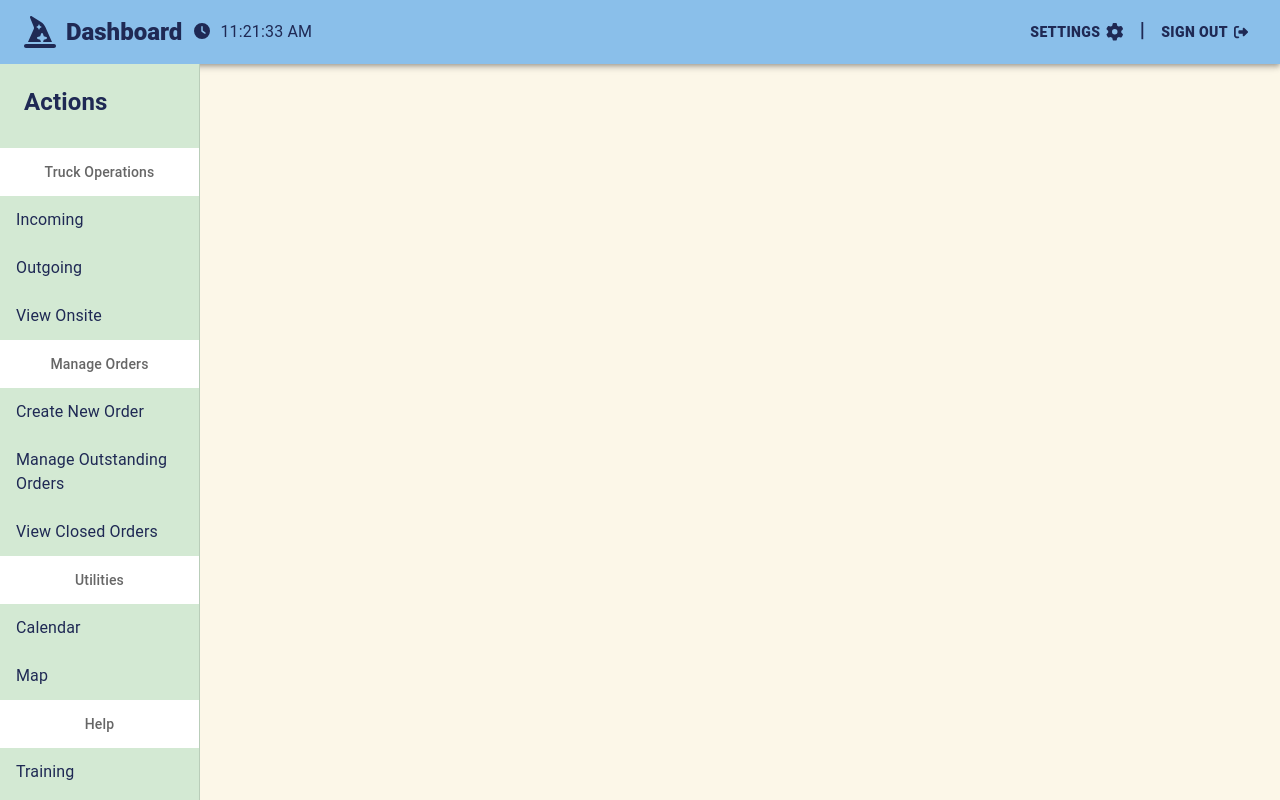
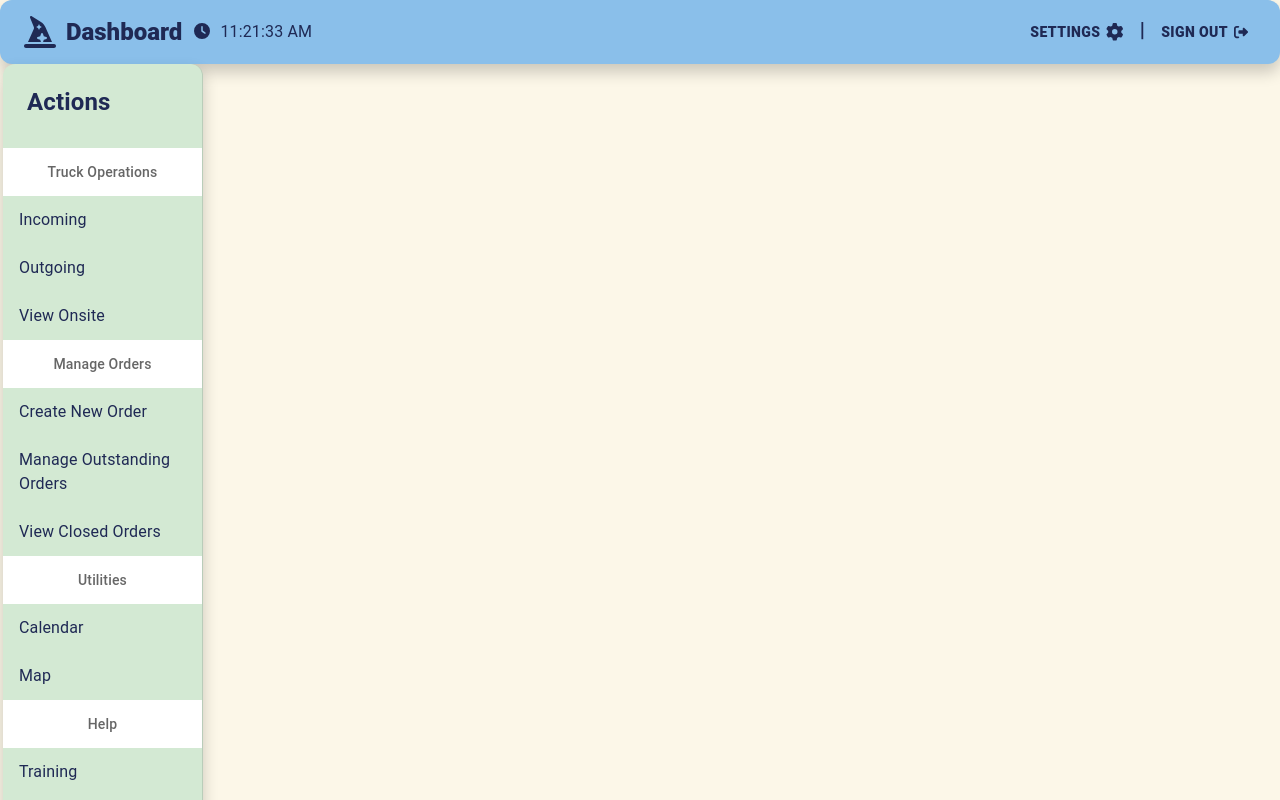
Before and after one commit to eliotnew/COMP3000-WeighBridge_Wizard, a React (Create React App) app in the folder WW_WebApp/weighbridge-wizard/: page / in a window 1280 px wide. Both pictures are taken after a click on the button "SIGN IN". Shown: the top 800 px of the page. Built offline with nearby package versions, Linux system fonts and the light colour scheme; a web font is replaced by a local one.

Commit message:
Rounded things

```diff
--- a/WW_WebApp/weighbridge-wizard/src/components/subcomponents/DashAppbar.tsx
+++ b/WW_WebApp/weighbridge-wizard/src/components/subcomponents/DashAppbar.tsx
@@ -35,7 +35,11 @@ const DashAppBar: React.FC < DashboardProps2 > = ({logout}) =>{
 
 
   return (
-    <AppBar position="static"  sx={{ backgroundColor: theme.palette.primary.main }}>
+    <AppBar position="static"  sx={{ backgroundColor: theme.palette.primary.main, '&': {
+      // Customize the AppBar here
+      boxShadow: '0px 8px 16px rgba(0, 0, 0, 0.2)', // Example: Add a shadow
+      borderRadius: '12px', // Example: Add border-radius
+    }, }}>
       <Toolbar>
       <FontAwesomeIcon icon={faHatWizard} size="2xl" flip='horizontal' style={{color: theme.palette.primary.contrastText,}} />
       <Typography
--- a/WW_WebApp/weighbridge-wizard/src/components/subcomponents/NavigationDrawer.tsx
+++ b/WW_WebApp/weighbridge-wizard/src/components/subcomponents/NavigationDrawer.tsx
@@ -6,13 +6,11 @@ import ListItem from '@mui/material/ListItem';
 import ListItemText from '@mui/material/ListItemText';
 import { useTheme } from '@emotion/react';
 import { useColorTheme } from '../../themes/use-color-theme';
-import { ListSubheader, colors } from '@mui/material';
-import Clock from './Clock';
+import { ListSubheader} from '@mui/material';
 
 const NavigationDrawer = () => {
     const drawerWidth = 200; // Set the width of the drawer (adjust as needed)
     const {theme} = useColorTheme();
-
 
     return (
       <Drawer
@@ -27,6 +25,9 @@ const NavigationDrawer = () => {
             position: 'relative',
             backgroundColor: theme.palette.secondary.main,
             color:theme.palette.secondary.contrastText,
+            borderRadius: '12px', // Adjust the border-radius as per your preference
+            boxShadow: '0px 8px 16px rgba(0, 0, 0, 0.2)',
+            marginLeft: '3px'
 
           },
         }}
--- a/WW_WebApp/weighbridge-wizard/src/components/subcomponents/SettingsButton.tsx
+++ b/WW_WebApp/weighbridge-wizard/src/components/subcomponents/SettingsButton.tsx
@@ -20,7 +20,9 @@ const SettingsButton: React.FC < SettingsButtonProps > = ({settingsWhenHovering,
 
     return(
         <>
-            <Button style={{color: theme.palette.primary.contrastText, fontWeight: 1000}} onMouseEnter={settingsWhenHovering} onMouseLeave={settingsNoLongerHovering}  >
+            <Button sx={{color: theme.palette.primary.contrastText, fontWeight: 1000,'&:hover': {
+          backgroundColor: theme.palette.secondary.main, // Change background color on hover
+        }, }} onMouseEnter={settingsWhenHovering} onMouseLeave={settingsNoLongerHovering}  >
                 Settings{settingsHover ? (
                 <FontAwesomeIcon icon={faGear} style={{ marginLeft: '6px' }} size='lg' spin />
                 ) : (
--- a/WW_WebApp/weighbridge-wizard/src/components/subcomponents/SimpleAppbar.tsx
+++ b/WW_WebApp/weighbridge-wizard/src/components/subcomponents/SimpleAppbar.tsx
@@ -17,7 +17,8 @@ const SimpleAppBar: React.FC < LandingPageProps > = ({changePageToDashboard}) =>
 
   const { theme } = useColorTheme();
   return (
-    <AppBar position="static" sx={{ backgroundColor: theme.palette.primary.main }}>
+    <AppBar position="static" sx={{ backgroundColor: theme.palette.primary.main, borderRadius: '12px', // Adjust the border-radius as per your preference
+    boxShadow: '0px 8px 16px rgba(0, 0, 0, 0.2)', }}>
       <Toolbar>
       <FontAwesomeIcon icon={faHatWizard} size="2xl" flip='horizontal' style={{color: theme.palette.text.primary}} />
       <Typography className='WizardFont'
```
